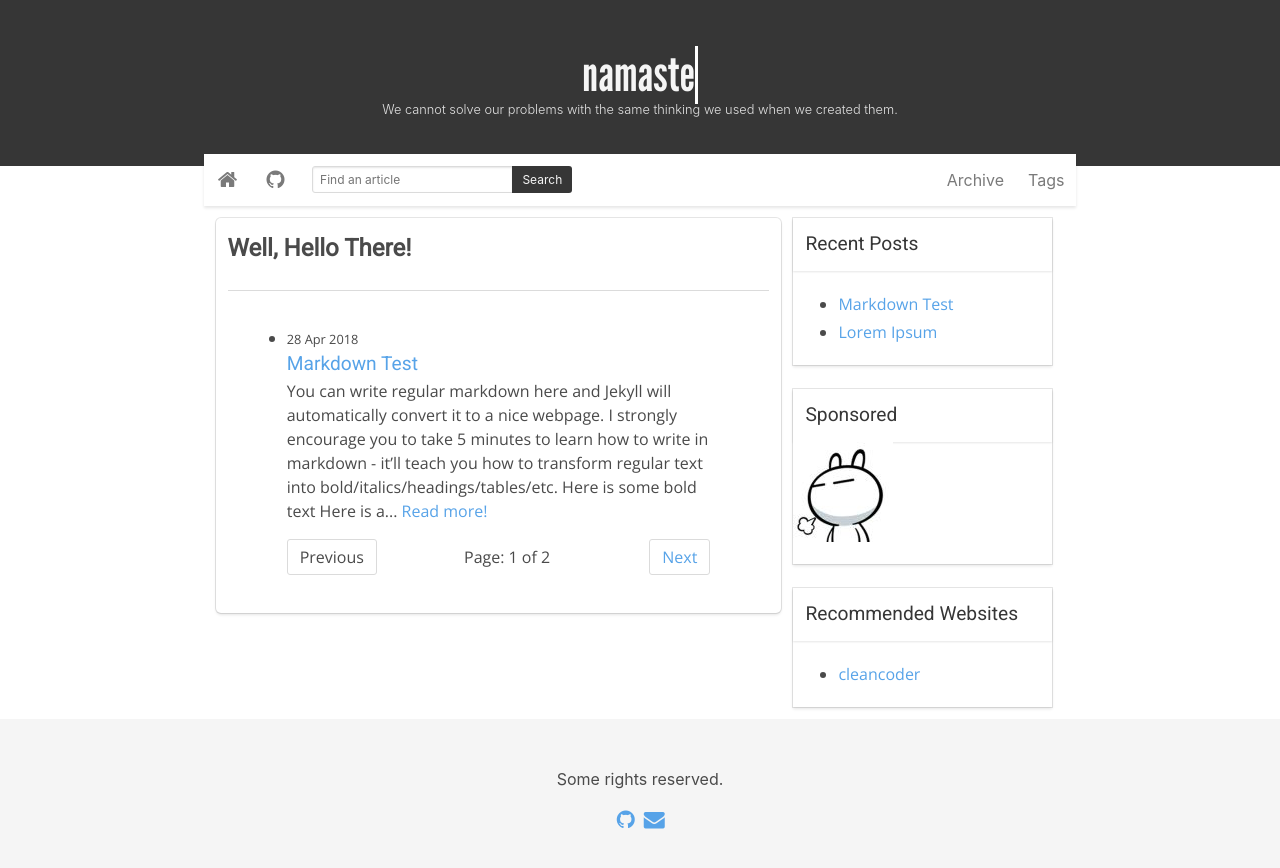
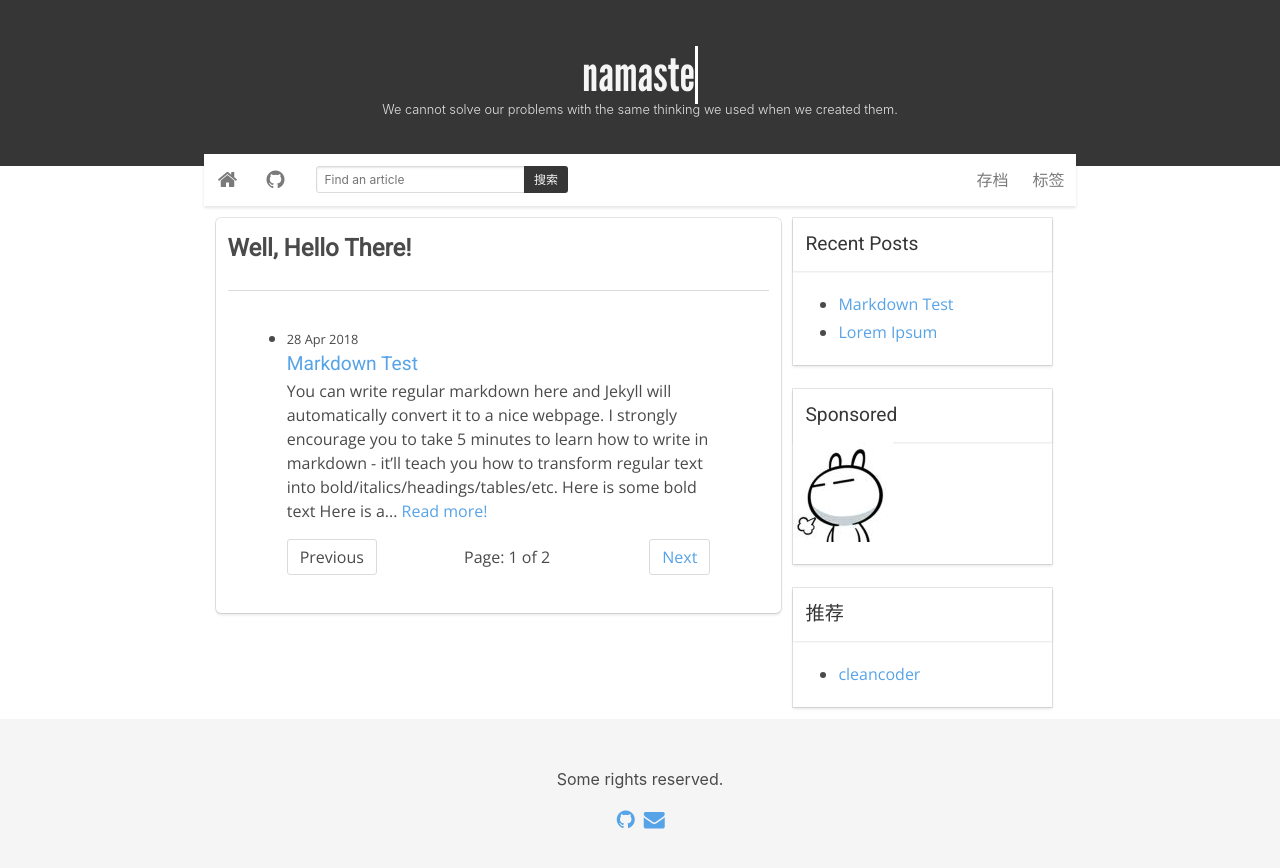
Before and after one commit to kouyt5/kouyt5.github.io, a Jekyll site: the page built from index.html, in a window 1280 px wide. Shown: the top 868 px of the page. Built offline with Jekyll 4.4.1, drawn with Linux system fonts in a browser that asks for light colours; the list of posts is cut into pages by our own code; comment, search, counter and statistics services are not loaded.

Commit message:
第一次改进页面

```diff
--- a/_layouts/default.html
+++ b/_layouts/default.html
@@ -47,7 +47,7 @@
             </p>
             <p class="control">
               <a class="button is-dark is-small" onclick="searchHandler();">
-                Search
+                搜索
               </a>
             </p>
           </div>
@@ -56,8 +56,8 @@
       </div>
 
       <div class="nav-right nav-menu" id='nav-menu'>
-        <a href="{{ "/archive" | relative_url }}" class="nav-item">Archive</a>
-        <a href="{{ "/tags" | relative_url }}" class="nav-item">Tags</a>
+        <a href="{{ "/archive" | relative_url }}" class="nav-item">存档</a>
+        <a href="{{ "/tags" | relative_url }}" class="nav-item">标签</a>
       </div>
 
       <span class="nav-toggle" id="nav-toggle">
@@ -119,7 +119,7 @@
             <div class="card">
               <header class="card-header">
                 <p class="card-header-title nice-title">
-                  Recommended Websites
+                  推荐
                 </p>
               </header>
               <div class="card-content">
```
